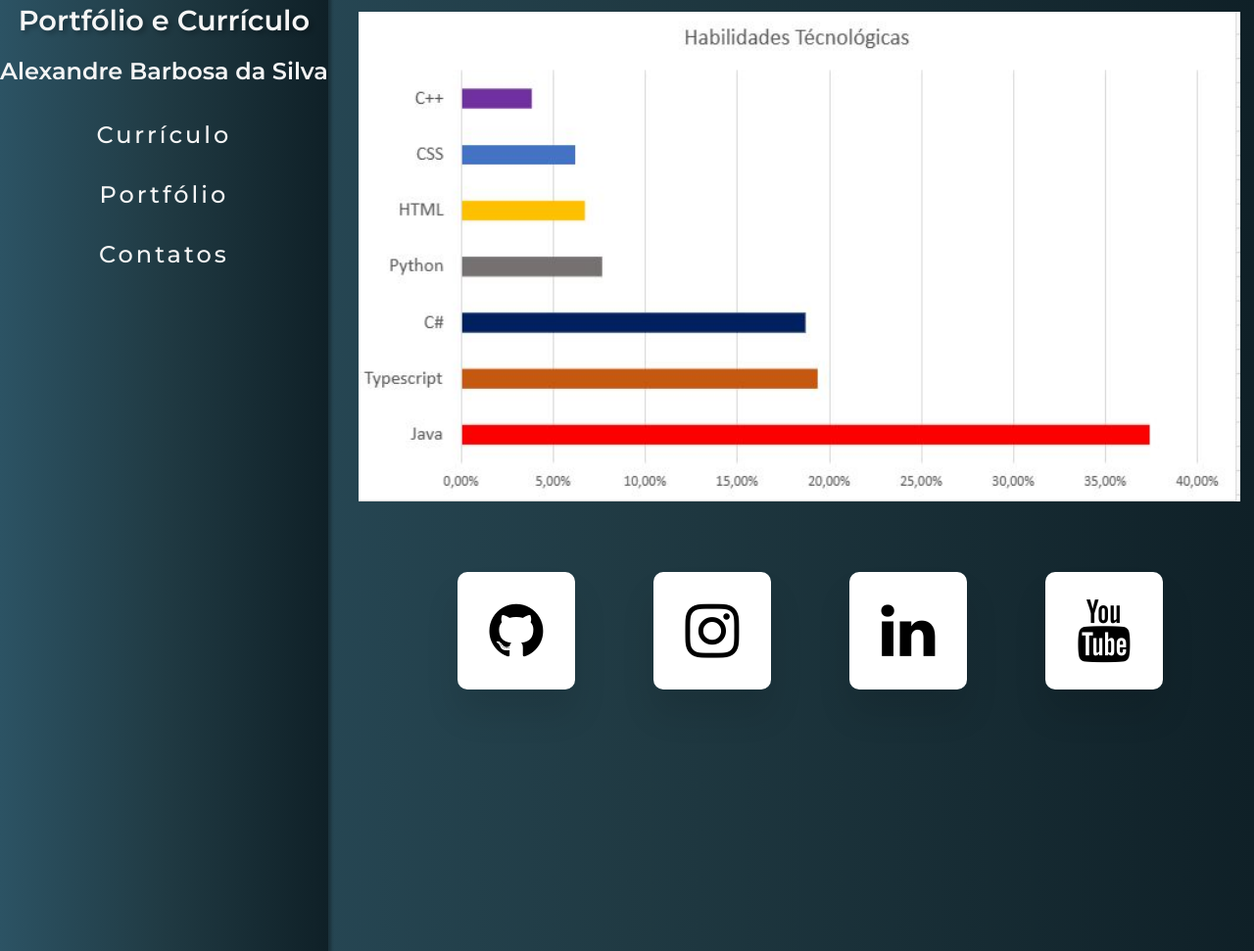
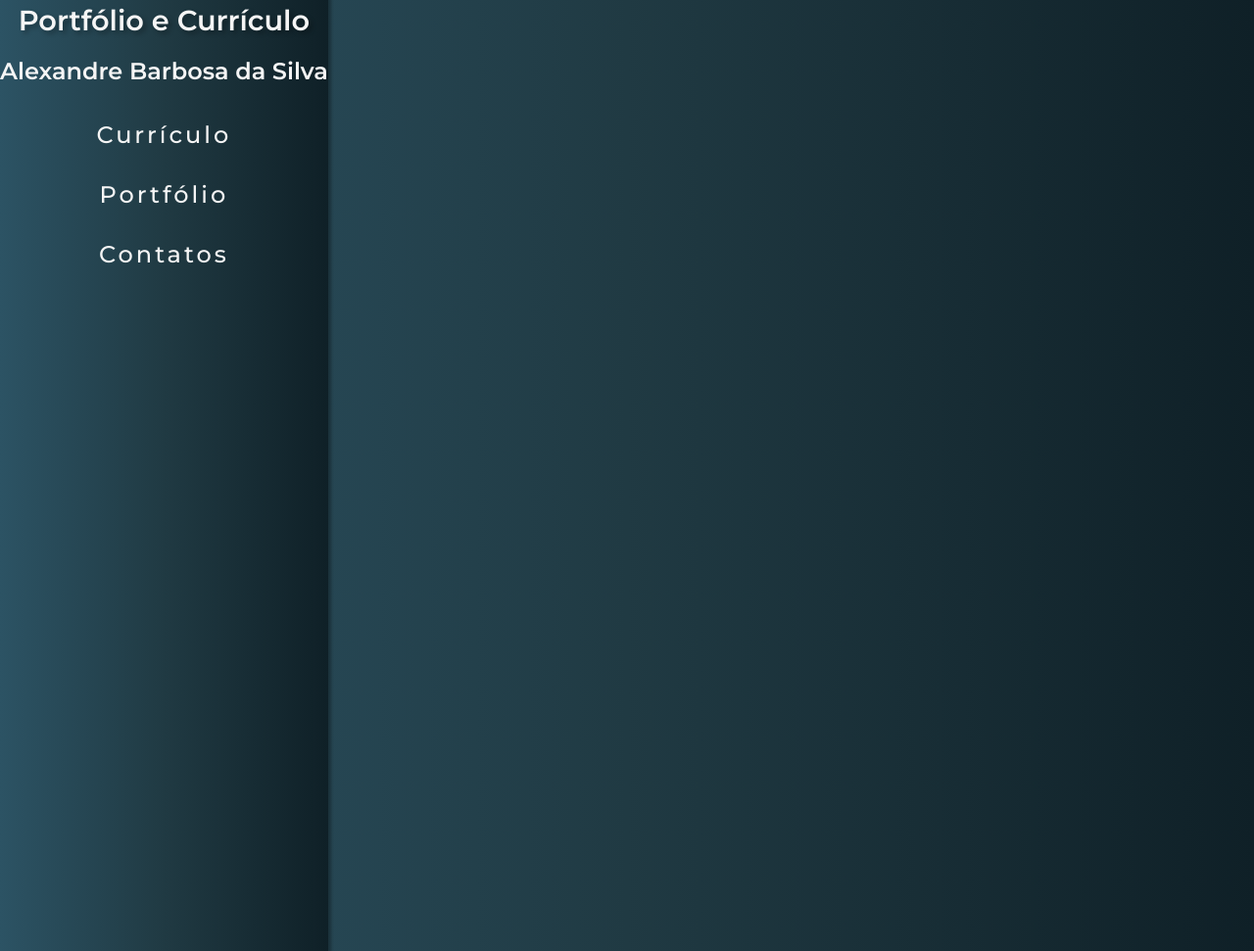
Before and after one commit to alebs10/site_portfolio, a plain HTML site: page P3/contatos.html in a window 1280 px wide. Shown: the part 277-1248 px from the top of the page at 98% size. Drawn offline with Linux system fonts and the light colour scheme.

Commit message:
RUMO AOS CONTATOS

```diff
--- a/P3/contatos.html
+++ b/P3/contatos.html
@@ -1,11 +1,11 @@
 <!DOCTYPE html>
 <html lang="pt-br">
 <head>
-    <link rel="shortcut icon" href="images/cerebro.png" type="image/x-icon">
+    <link rel="shortcut icon" href="images/contato.ico" type="image/x-icon">
     <link rel="stylesheet" href="estilo.css">
     <meta charset="UTF-8">
     <meta name="viewport" content="width=device-width, initial-scale=1.0">
-    <title>Portfólio</title>
+    <title>Contatos</title>
     <link rel="preconnect" href="https://fonts.googleapis.com">
     <link rel="preconnect" href="https://fonts.gstatic.com" crossorigin>
     <link href="https://fonts.googleapis.com/css2?family=Montserrat:wght@500;600&display=swap" rel="stylesheet">
@@ -41,43 +41,6 @@
 
     <main>
 
-        <div class="grafico">
-            <img width="900px" height="500px" src="images/Gráfico.JPG">
-        </div>
-
-        <div class="redes">
-        <section class="socialMedia">
-            <ul class="sci">
-                <li data-text="GitHub">
-                    <a href="https://github.com/alebs10" class="github"><i class="fa fa-github" aria-hidden="true"></i>
-                    </a>
-                </li>
-                <li data-text="Instagram">
-                    <a href="https://www.instagram.com/alexandrebs10/" class="instagram"><i class="fa fa-instagram" aria-hidden="true"></i>
-                    </a>
-                </li>
-                <li data-text="LinkedIn">
-                    <a href="https://www.linkedin.com/in/alexandrebsilva/" class="linkedin"><i class="fa fa-linkedin" aria-hidden="true"></i>
-                    </a>
-                </li>
-                <li data-text="YouTube">
-                    <a href="https://www.youtube.com/channel/UCUMIO621ZqBdU7QfSIjMDcQ" class="youtube"><i class="fa fa-youtube" aria-hidden="true"></i>
-                    </a>
-                </li>
-            </ul>
-        </section>
-
-        <script src="text/vanilla-tilt.min.js"></script>
-        <script>
-        VanillaTilt.init(document.querySelectorAll(".sci li a"), {
-		max: 30,
-		speed: 400,
-        glare: true,
-        "max-glare": 1,
-	});
-        </script>
-    </div>
-
     </main>
 
         <!--Footer define o rodapé do site, com informações de autoria-->
```
